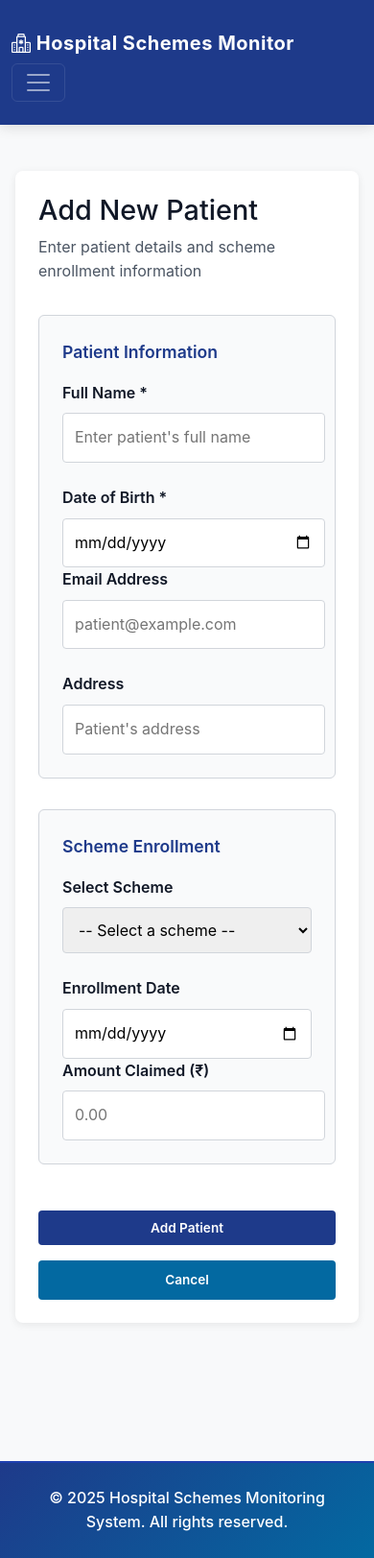
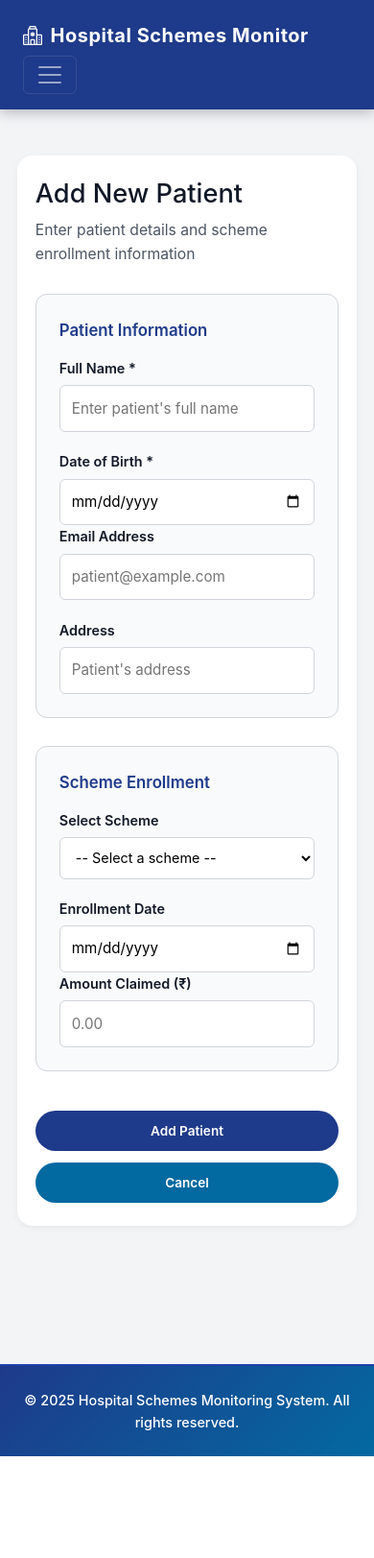
Before and after one commit to J-Ahmad19/hospital, a Flask app: page /add-patient in a window 390 px wide. Shown: the whole page at 96% size. After the commit the page ends 1517 px from the top, so only its background shows below. Run offline with Flask 3, Linux system fonts and the light colour scheme; data that the repository does not hold is empty; some libraries are stand-ins or nearby versions.

Commit message:
Refactor CSS for improved styles and responsiveness
Added new CSS variables for colors, radius, shadows, and transitions. Updated styles for various components, including buttons, alerts, and layout elements to improve consistency and responsiveness.

```diff
--- a/static/style.css
+++ b/static/style.css
@@ -1,31 +1,67 @@
-/* ============================================
-   Hospital Schemes Monitoring - Stylesheet
-   ============================================ */
 
 :root {
   --primary-color: #1e3a8a;
+  --primary-color-dark: #1e40af;
   --secondary-color: #0369a1;
   --accent-color: #dc2626;
+  --accent-color-dark: #b91c1c;
   --success-color: #16a34a;
+
   --neutral-50: #f9fafb;
   --neutral-100: #f3f4f6;
   --neutral-200: #e5e7eb;
   --neutral-600: #4b5563;
   --neutral-900: #111827;
   --border-color: #d1d5db;
+
+  --radius-sm: 0.375rem;
+  --radius-md: 0.75rem;
+  --radius-lg: 1rem;
+
+  --shadow-sm: 0 2px 6px rgba(0, 0, 0, 0.06);
+  --shadow-md: 0 8px 18px rgba(15, 23, 42, 0.12);
+  --shadow-lg: 0 16px 32px rgba(15, 23, 42, 0.16);
+
+  --transition-fast: 0.2s ease;
+  --transition-normal: 0.3s ease;
 }
 
-* {
+*,
+*::before,
+*::after {
   margin: 0;
   padding: 0;
   box-sizing: border-box;
 }
 
+html {
+  scroll-behavior: smooth;
+  font-size: 16px;
+}
+
 body {
-  font-family: -apple-system, BlinkMacSystemFont, "Segoe UI", Roboto, "Helvetica Neue", Arial, sans-serif;
+  font-family: -apple-system, BlinkMacSystemFont, "Segoe UI", Roboto, "Helvetica Neue",
+    Arial, sans-serif;
   line-height: 1.6;
   color: var(--neutral-900);
-  background-color: #f8f9fa;
+  background-color: #f3f4f6;
+}
+
+/* ============================================
+   Layout Helpers
+   ============================================ */
+
+.main-content,
+.nav-container,
+.container-lg {
+  max-width: 1200px;
+  margin: 0 auto;
+  padding-inline: 1.5rem;
+}
+
+.main-content {
+  padding-block: 2rem 3rem;
+  min-height: calc(100vh - 200px);
 }
 
 /* ============================================
@@ -33,68 +69,85 @@ body {
    ============================================ */
 
 .header {
-  background: linear-gradient(135deg, #1e3a8a 0%, #0369a1 100%);
-  box-shadow: 0 4px 12px rgba(0, 0, 0, 0.1);
+  background: linear-gradient(135deg, var(--primary-color) 0%, var(--secondary-color) 100%);
+  box-shadow: 0 4px 12px rgba(15, 23, 42, 0.25);
   position: sticky;
   top: 0;
   z-index: 100;
 }
 
 .navbar {
-  padding: 1.5rem 0;
+  padding-block: 1rem;
 }
 
 .nav-container {
-  max-width: 1200px;
-  margin: 0 auto;
-  padding: 0 2rem;
   display: flex;
   justify-content: space-between;
   align-items: center;
+  gap: 1.5rem;
 }
 
-.logo h1 {
-  font-size: 1.75rem;
+.logo h1,
+.navbar-brand {
+  font-size: 1.5rem;
   font-weight: 700;
   color: white;
+  letter-spacing: 0.03em;
+  display: inline-flex;
+  align-items: center;
+  gap: 0.5rem;
 }
 
 .nav-menu {
   display: flex;
   list-style: none;
-  gap: 2rem;
+  gap: 1.5rem;
+  align-items: center;
 }
 
 .nav-link {
   color: rgba(255, 255, 255, 0.9);
   text-decoration: none;
   font-weight: 500;
-  transition: color 0.3s ease;
-  padding: 0.5rem 0;
+  font-size: 0.95rem;
+  transition: color var(--transition-fast), border-color var(--transition-fast),
+    transform var(--transition-fast);
+  padding: 0.4rem 0;
   border-bottom: 2px solid transparent;
 }
 
 .nav-link:hover {
-  color: white;
+  color: #ffffff;
+  border-bottom-color: rgba(255, 255, 255, 0.8);
+  transform: translateY(-1px);
 }
 
 .nav-admin {
   background-color: var(--accent-color);
   padding: 0.5rem 1.5rem;
-  border-radius: 4px;
+  border-radius: 999px;
   border: none;
+  font-weight: 600;
+  font-size: 0.95rem;
+  color: #ffffff;
+  cursor: pointer;
+  transition: background-color var(--transition-fast), transform var(--transition-fast),
+    box-shadow var(--transition-fast);
 }
 
-/* ============================================
-   Main Content
-   ============================================ */
+.nav-admin:hover {
+  background-color: var(--accent-color-dark);
+  transform: translateY(-1px);
+  box-shadow: 0 8px 16px rgba(220, 38, 38, 0.35);
+}
 
-.main-content {
-  max-width: 1200px;
-  margin: 0 auto;
-  padding: 2rem;
-  min-height: calc(100vh - 200px);
-  background-color: #f8f9fa;
+/* Simple hamburger for mobile (if you add HTML) */
+.nav-toggle {
+  display: none;
+  background: transparent;
+  border: 0;
+  cursor: pointer;
+  color: #ffffff;
 }
 
 /* ============================================
@@ -162,73 +233,87 @@ body {
    ============================================ */
 
 .btn {
-  display: inline-block;
-  padding: 0.75rem 2rem;
-  border-radius: 4px;
+  display: inline-flex;
+  align-items: center;
+  justify-content: center;
+  padding: 0.7rem 1.7rem;
+  border-radius: 999px;
   text-decoration: none;
   font-weight: 600;
   border: 2px solid transparent;
   cursor: pointer;
-  transition: all 0.3s ease;
-  font-size: 1rem;
+  transition: transform var(--transition-fast), box-shadow var(--transition-fast),
+    background-color var(--transition-fast), color var(--transition-fast),
+    border-color var(--transition-fast);
+  font-size: 0.95rem;
+  gap: 0.4rem;
+  white-space: nowrap;
 }
 
 .btn-primary {
-  background-color: #1e3a8a;
-  border: none;
-  padding: 0.6rem 1.5rem;
-  font-weight: 600;
-  transition: all 0.3s ease;
-  color: white;
+  background-color: var(--primary-color);
+  color: #ffffff;
+  border-color: transparent;
 }
 
 .btn-primary:hover {
-  background-color: #1e40af;
+  background-color: var(--primary-color-dark);
   transform: translateY(-2px);
-  box-shadow: 0 4px 12px rgba(30, 58, 138, 0.3);
+  box-shadow: 0 8px 16px rgba(30, 58, 138, 0.35);
 }
 
 .btn-secondary {
   background-color: var(--secondary-color);
-  color: white;
+  color: #ffffff;
 }
 
 .btn-secondary:hover {
   background-color: #0284c7;
   transform: translateY(-2px);
-  box-shadow: 0 4px 12px rgba(3, 105, 161, 0.3);
+  box-shadow: 0 8px 16px rgba(3, 105, 161, 0.35);
 }
 
 .btn-info {
   background-color: #0369a1;
+  color: #ffffff;
   border: none;
-  color: white;
 }
 
 .btn-info:hover {
   background-color: #0284c7;
-  color: white;
   transform: translateY(-2px);
 }
 
 .btn-danger {
-  background-color: #dc2626;
+  background-color: var(--accent-color);
+  color: #ffffff;
   border: none;
 }
 
 .btn-danger:hover {
-  background-color: #b91c1c;
+  background-color: var(--accent-color-dark);
   transform: translateY(-2px);
+}
+
+.btn-outline-light {
+  background: transparent;
+  color: #ffffff;
+  border-color: rgba(255, 255, 255, 0.6);
 }
 
 .btn-outline-light:hover {
   background-color: rgba(255, 255, 255, 0.15);
-  border-color: white;
+  border-color: #ffffff;
+}
+
+.btn-light {
+  background-color: #e5e7eb;
+  color: var(--primary-color);
 }
 
 .btn-light:hover {
   background-color: #f1f5f9;
-  color: #1e3a8a;
+  color: var(--primary-color);
 }
 
 /* ============================================
@@ -336,35 +442,36 @@ body {
 }
 
 .form-container {
-  max-width: 700px;
+  max-width: 720px;
   margin: 0 auto;
   background: white;
-  padding: 2.5rem;
-  border-radius: 8px;
-  box-shadow: 0 2px 8px rgba(0, 0, 0, 0.08);
+  padding: 2.3rem 2rem;
+  border-radius: var(--radius-lg);
+  box-shadow: var(--shadow-sm);
 }
 
 .form-container h2 {
-  font-size: 1.8rem;
+  font-size: 1.7rem;
   margin-bottom: 0.5rem;
   color: var(--neutral-900);
 }
 
 .form-subtitle {
   color: var(--neutral-600);
-  margin-bottom: 2rem;
+  margin-bottom: 1.8rem;
+  font-size: 0.98rem;
 }
 
 .patient-form {
   display: flex;
   flex-direction: column;
-  gap: 2rem;
+  gap: 1.8rem;
 }
 
 .form-group {
   border: 1px solid var(--border-color);
   padding: 1.5rem;
-  border-radius: 6px;
+  border-radius: var(--radius-md);
   background-color: var(--neutral-50);
 }
 
@@ -375,17 +482,17 @@ fieldset {
 }
 
 legend {
-  font-size: 1.1rem;
+  font-size: 1.05rem;
   font-weight: 600;
   color: var(--primary-color);
-  margin-bottom: 1rem;
+  margin-bottom: 0.9rem;
   padding: 0;
 }
 
 .form-row {
   display: grid;
-  grid-template-columns: repeat(auto-fit, minmax(300px, 1fr));
-  gap: 1.5rem;
+  grid-template-columns: repeat(auto-fit, minmax(260px, 1fr));
+  gap: 1.2rem;
 }
 
 .form-field {
@@ -395,32 +502,45 @@ legend {
 
 .form-field label {
   font-weight: 600;
-  margin-bottom: 0.5rem;
+  margin-bottom: 0.4rem;
   color: var(--neutral-900);
+  font-size: 0.9rem;
 }
 
 .form-field input,
 .form-field select {
-  padding: 0.75rem;
+  padding: 0.7rem 0.75rem;
   border: 1px solid var(--border-color);
-  border-radius: 4px;
-  font-size: 1rem;
+  border-radius: var(--radius-sm);
+  font-size: 0.95rem;
   font-family: inherit;
-  transition: border-color 0.3s ease;
+  transition: border-color var(--transition-fast), box-shadow var(--transition-fast),
+    background-color var(--transition-fast);
+  background-color: #ffffff;
+}
+
+.form-field select,
+select.form-select {
+  width: 100%;
+  max-width: 100%;
+  min-width: 0;
+  display: block;
 }
 
 .form-field input:focus,
 .form-field select:focus {
   outline: none;
   border-color: var(--primary-color);
-  box-shadow: 0 0 0 3px rgba(30, 58, 138, 0.1);
+  box-shadow: 0 0 0 3px rgba(30, 58, 138, 0.12);
+  background-color: #ffffff;
 }
 
 .form-actions {
   display: flex;
-  gap: 1rem;
+  gap: 0.75rem;
   justify-content: center;
-  margin-top: 1rem;
+  margin-top: 0.75rem;
+  flex-wrap: wrap;
 }
 
 /* ============================================
@@ -559,125 +692,18 @@ legend {
    ============================================ */
 
 .footer {
-  background: linear-gradient(135deg, #1e3a8a 0%, #0369a1 100%);
+  background: linear-gradient(135deg, var(--primary-color) 0%, var(--secondary-color) 100%);
   border-top: 2px solid #1e40af;
   font-weight: 500;
   color: white;
   text-align: center;
-  padding: 2rem;
+  padding: 1.7rem 1.5rem;
   margin-top: 3rem;
 }
 
 .footer p {
   margin: 0;
-}
-
-/* ============================================
-   Responsive Design
-   ============================================ */
-
-@media (max-width: 768px) {
-  .nav-container {
-    flex-direction: column;
-    gap: 1rem;
-  }
-
-  .nav-menu {
-    flex-direction: column;
-    gap: 1rem;
-    text-align: center;
-  }
-
-  .hero-content h2 {
-    font-size: 1.8rem;
-  }
-
-  .hero-content p {
-    font-size: 1rem;
-  }
-
-  .hero-actions {
-    flex-direction: column;
-  }
-
-  .main-content {
-    padding: 1rem;
-  }
-
-  .form-row {
-    grid-template-columns: 1fr;
-  }
-
-  .form-actions {
-    flex-direction: column;
-  }
-
-  .data-table th,
-  .data-table td {
-    padding: 0.75rem;
-    font-size: 0.9rem;
-  }
-
-  .display-5 {
-    font-size: 1.8rem;
-  }
-
-  .display-6 {
-    font-size: 1.8rem;
-  }
-
-  .table {
-    font-size: 0.9rem;
-  }
-
-  .table td,
-  .table th {
-    padding: 0.75rem 0.5rem;
-  }
-
-  .btn-sm {
-    padding: 0.4rem 0.7rem;
-    font-size: 0.8rem;
-  }
-
-  .card-body {
-    padding: 1.5rem;
-  }
-}
-
-@media (max-width: 480px) {
-  .logo h1 {
-    font-size: 1.3rem;
-  }
-
-  .hero-content h2 {
-    font-size: 1.5rem;
-  }
-
-  .stat-number {
-    font-size: 2rem;
-  }
-
-  .form-container {
-    padding: 1.5rem;
-  }
-
-  .display-5 {
-    font-size: 1.5rem;
-  }
-
-  .fs-3 {
-    font-size: 1.5rem !important;
-  }
-
-  .table {
-    font-size: 0.85rem;
-  }
-
-  .btn {
-    padding: 0.5rem 0.75rem;
-    font-size: 0.85rem;
-  }
+  font-size: 0.9rem;
 }
 
 /* ============================================
@@ -785,3 +807,127 @@ legend {
 .border-bottom {
   border-bottom: 2px solid !important;
 }
+
+/* ============================================
+   Responsive Design
+   ============================================ */
+
+@media (max-width: 992px) {
+  .nav-container {
+    flex-wrap: wrap;
+  }
+
+  .nav-menu {
+    flex-wrap: wrap;
+    justify-content: flex-end;
+  }
+
+  .hero {
+    padding: 2.6rem 1.5rem;
+    text-align: left;
+  }
+
+  .hero-content p {
+    margin-inline: 0;
+    max-width: 520px;
+  }
+
+  .stats-container,
+  .features-grid {
+    gap: 1.4rem;
+  }
+
+  .form-container {
+    padding-inline: 1.5rem;
+  }
+}
+
+@media (max-width: 768px) {
+  .nav-container {
+    flex-direction: column;
+    align-items: stretch;
+    gap: 0.75rem;
+  }
+
+  .form-field select,
+  select.form-select {
+    font-size: 0.9rem;
+    padding-right: 2.2rem;  /* space for dropdown arrow */
+  }
+
+  .nav-menu {
+    flex-direction: row;
+    flex-wrap: wrap;
+    justify-content: center;
+    gap: 0.75rem 1rem;
+  }
+
+  .hero {
+    padding: 2.2rem 1.25rem;
+    text-align: center;
+  }
+
+  .hero-content p {
+    margin-inline: auto;
+  }
+
+  .main-content {
+    padding-inline: 1.1rem;
+  }
+
+  .form-row {
+    grid-template-columns: 1fr;
+  }
+
+  .form-actions {
+    flex-direction: column;
+    align-items: stretch;
+  }
+
+  .data-table th,
+  .data-table td {
+    padding: 0.7rem 0.75rem;
+    font-size: 0.85rem;
+  }
+
+  .card-body {
+    padding: 1.3rem;
+  }
+
+  .display-6 {
+    font-size: 1.8rem;
+  }
+}
+
+@media (max-width: 480px) {
+  .logo h1,
+  .navbar-brand {
+    font-size: 1.25rem;
+  }
+
+  .hero-content h2 {
+    font-size: 1.5rem;
+  }
+
+  .stat-number {
+    font-size: 1.8rem;
+  }
+
+  .form-container {
+    padding: 1.5rem 1.2rem;
+  }
+
+  .btn {
+    padding: 0.55rem 1rem;
+    font-size: 0.85rem;
+  }
+
+  .table {
+    font-size: 0.8rem;
+  }
+
+  .badge {
+    font-size: 0.75rem;
+    padding: 0.3rem 0.75rem;
+  }
+}
```
Also changed, not shown: other parts of static/style.css (+130 -82 lines).
